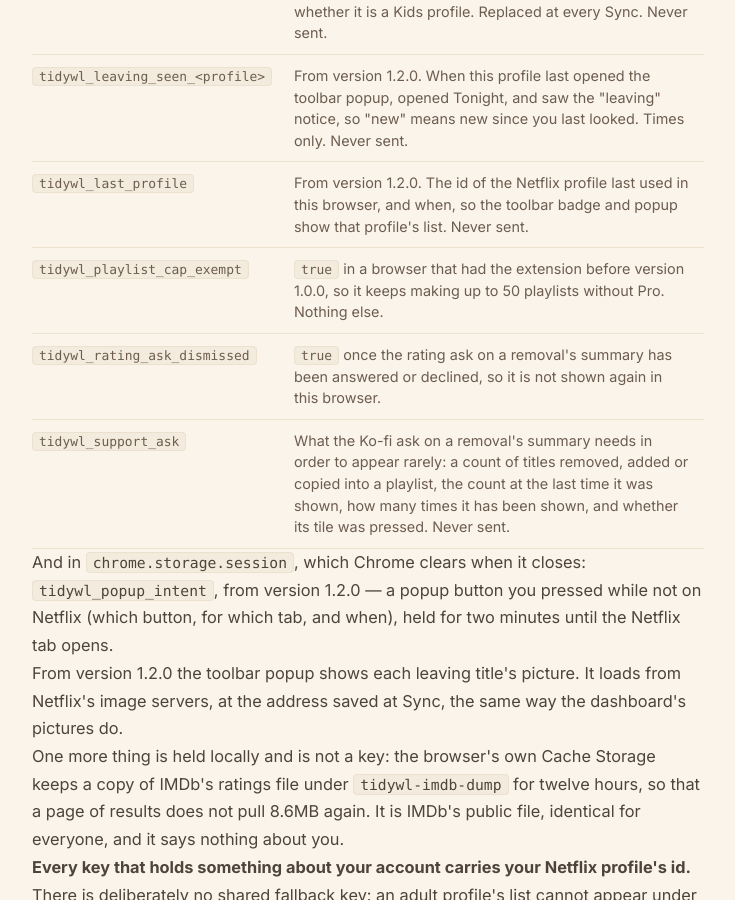
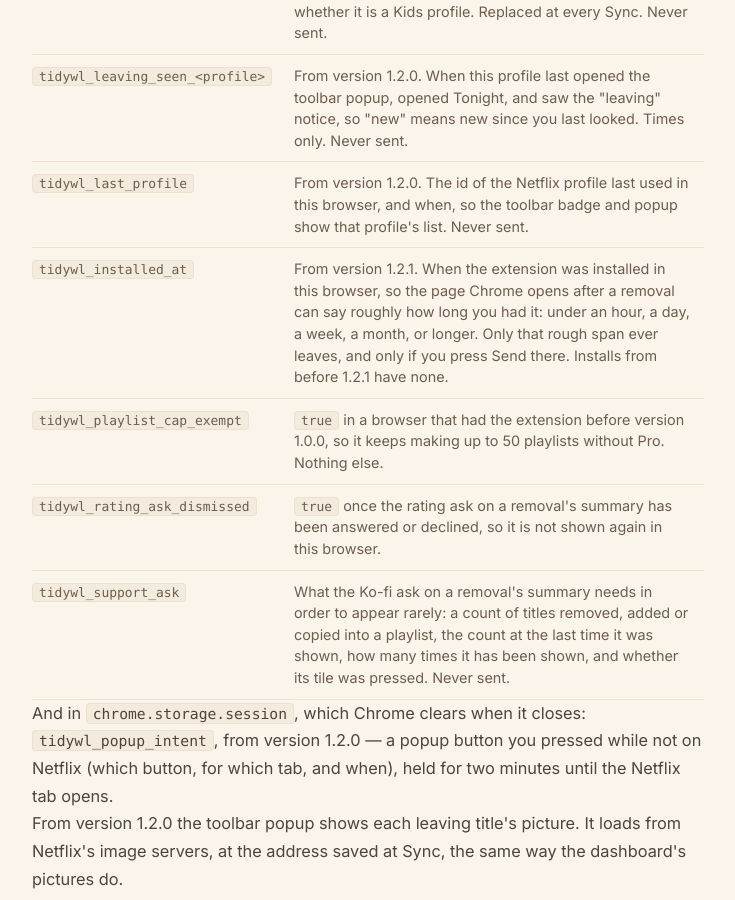
Before and after one commit to dominic-lam/tidywl-site, a Jekyll site: the page built from netflix/privacy/index.html, in a window 1280 px wide and 900 px high, scrolled down 7072 px. Shown: the whole window, without its empty margins (272-1007 px from the left). Built offline with Jekyll 4.4.1, drawn with Linux system fonts in a browser that asks for light colours.

Commit message:
netflix: hide_cta covers the footer button too; the policy lists tidywl_installed_at
Someone who has just removed the extension does not need two install buttons; the removal page offers a
reinstall link after Send instead. The new storage key is the one 1.2.1 writes for the page's install-age bucket.

Co-Authored-By: Claude Opus 5.5 <noreply@anthropic.com>
Claude-Session: https://claude.ai/code/session_01HFmqwZZZayAjpEj4pgzi92

```diff
--- a/_includes/footer-netflix.html
+++ b/_includes/footer-netflix.html
@@ -4,7 +4,7 @@
        trademark disclaimer is the kind of wrong a store reviewer reads. -->
   <footer>
     <div class="footer-links">
-      {%- if site.data.netflix.published %}
+      {%- if site.data.netflix.published and page.hide_cta != true %}
       <a class="btn-footer" href="{{ site.data.netflix.store_url }}" target="_blank" rel="noopener">Add to Chrome</a>
       {%- endif %}
       <a href="/netflix/">TidyWL for Netflix</a>
--- a/netflix/privacy/index.html
+++ b/netflix/privacy/index.html
@@ -198,6 +198,7 @@ last_modified_at: 2026-09-28
           <tr><td><code>tidywl_leaving_&lt;profile&gt;</code></td><td>From version 1.2.0. The titles in this profile's My List that Netflix says are leaving: each one's Netflix id, Netflix's sentence as Netflix wrote it, and when TidyWL first saw it leaving. Also the time of that Sync, the profile's name, and whether it is a Kids profile. Replaced at every Sync. Never sent.</td></tr>
           <tr><td><code>tidywl_leaving_seen_&lt;profile&gt;</code></td><td>From version 1.2.0. When this profile last opened the toolbar popup, opened Tonight, and saw the "leaving" notice, so "new" means new since you last looked. Times only. Never sent.</td></tr>
           <tr><td><code>tidywl_last_profile</code></td><td>From version 1.2.0. The id of the Netflix profile last used in this browser, and when, so the toolbar badge and popup show that profile's list. Never sent.</td></tr>
+          <tr><td><code>tidywl_installed_at</code></td><td>From version 1.2.1. When the extension was installed in this browser, so the page Chrome opens after a removal can say roughly how long you had it: under an hour, a day, a week, a month, or longer. Only that rough span ever leaves, and only if you press Send there. Installs from before 1.2.1 have none.</td></tr>
           <tr><td><code>tidywl_playlist_cap_exempt</code></td><td><code>true</code> in a browser that had the extension before version 1.0.0, so it keeps making up to 50 playlists without Pro. Nothing else.</td></tr>
           <tr><td><code>tidywl_rating_ask_dismissed</code></td><td><code>true</code> once the rating ask on a removal's summary has been answered or declined, so it is not shown again in this browser.</td></tr>
           <tr><td><code>tidywl_support_ask</code></td><td>What the Ko-fi ask on a removal's summary needs in order to appear rarely: a count of titles removed, added or copied into a playlist, the count at the last time it was shown, how many times it has been shown, and whether its tile was pressed. Never sent.</td></tr>
```
